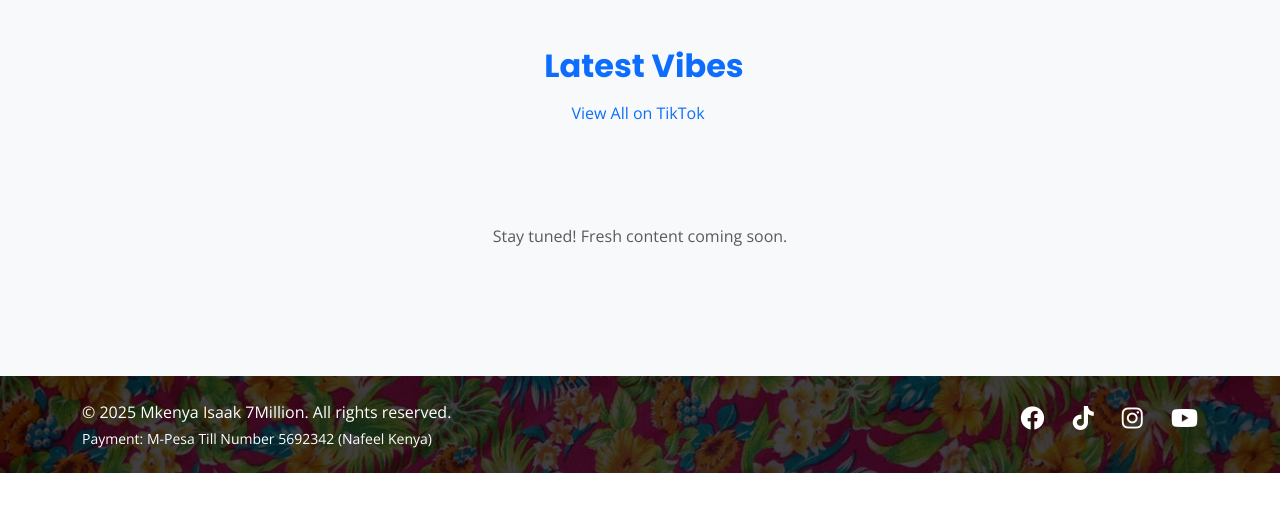
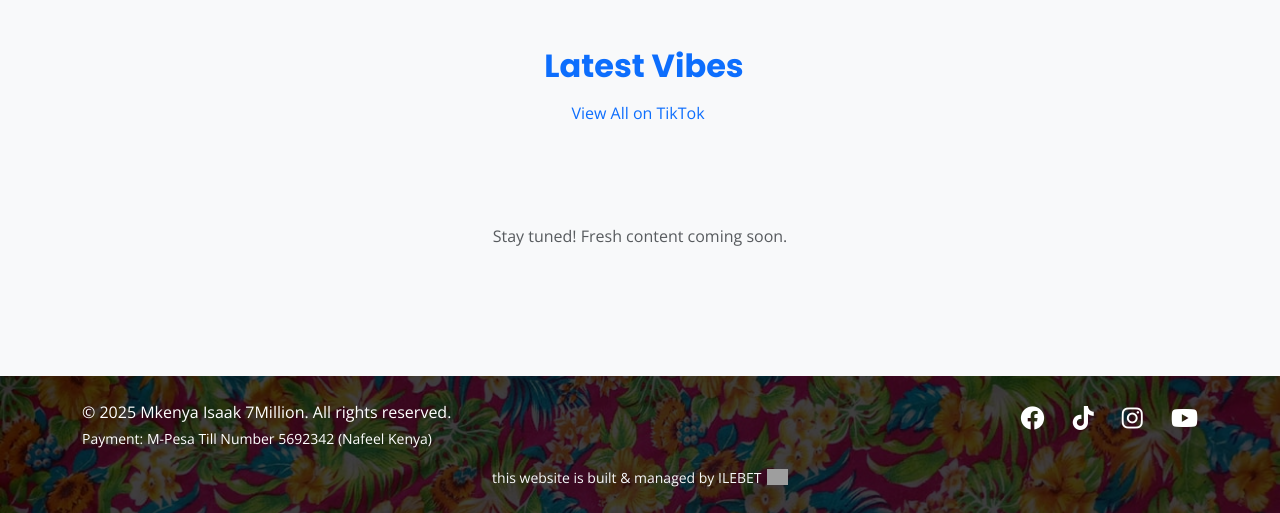
Before and after one commit to kri1987s/mkenyaisaak, a Django app: page / in a window 1280 px wide. Shown: the part 1140-1653 px from the top of the page. Before the commit the page ends 1613 px from the top, so only its background shows below. Run offline with Django 5.2, Linux system fonts and the light colour scheme; data that the repository does not hold is empty; parts of the project's set-up code (start-up, migrations or seed data) failed here and were passed over; some libraries are stand-ins or nearby versions; grey boxes are pictures that could not be loaded.

Commit message:
Update footer to say 'built by ILEBET' with logo after ILEBET text
Co-authored-by: Qwen-Coder <qwen-coder@alibabacloud.com>

```diff
--- a/templates/base.html
+++ b/templates/base.html
@@ -133,6 +133,16 @@
                     </div>
                 </div>
             </div>
+
+            <!-- Built by ILEBET -->
+            <div class="text-center mt-3">
+                <small class="text-light">
+                    <a href="https://ilebet.co.ke" target="_blank" class="text-light text-decoration-none d-inline-flex align-items-center">
+                        this website is built & managed by ILEBET
+                        <img src="https://ilebet.co.ke/media/images/ilebet_logo.svg" alt="ILEBET" style="height: 16px; width: auto; margin-left: 5px;">
+                    </a>
+                </small>
+            </div>
         </div>
     </footer>
 
```
